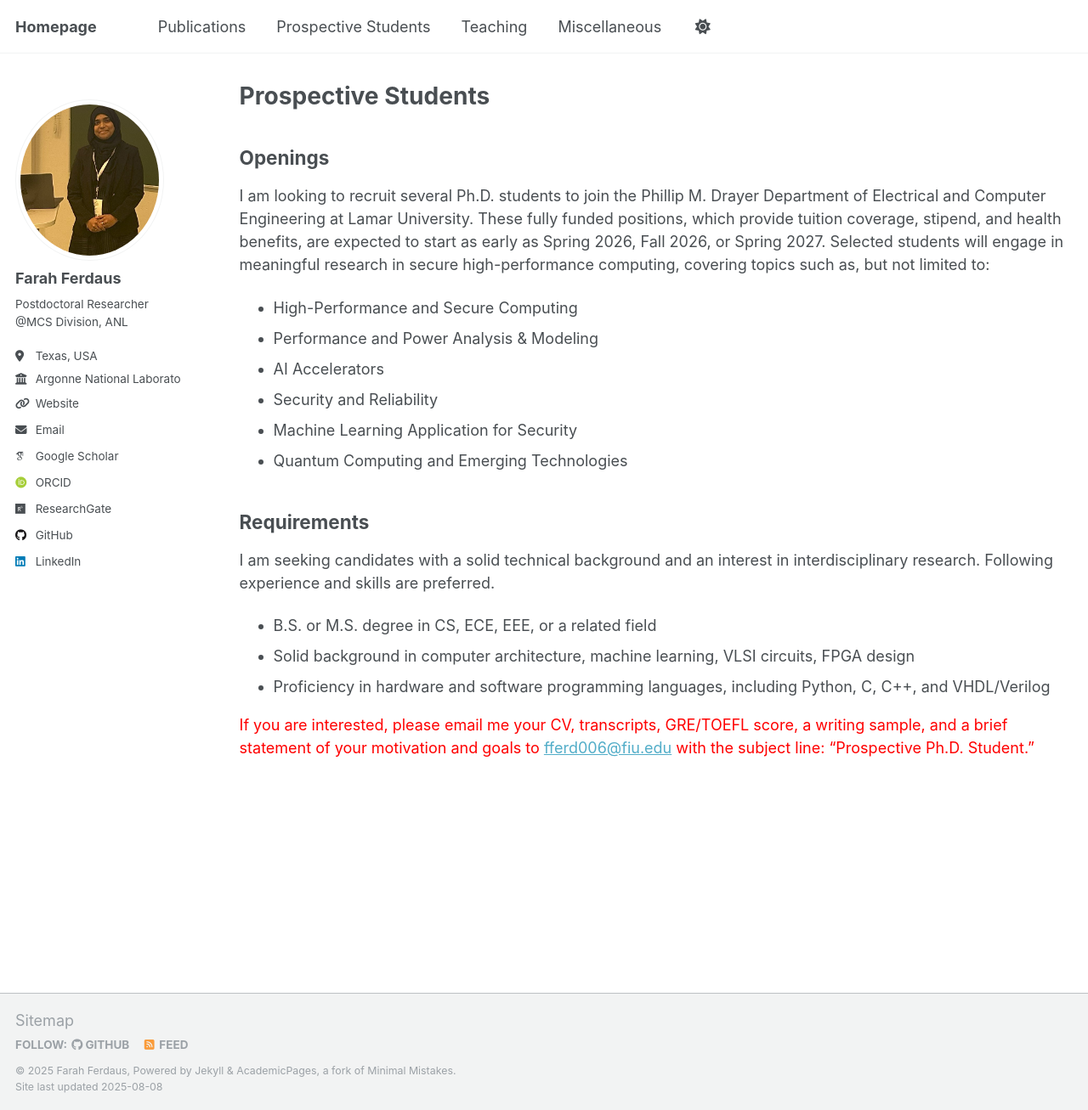
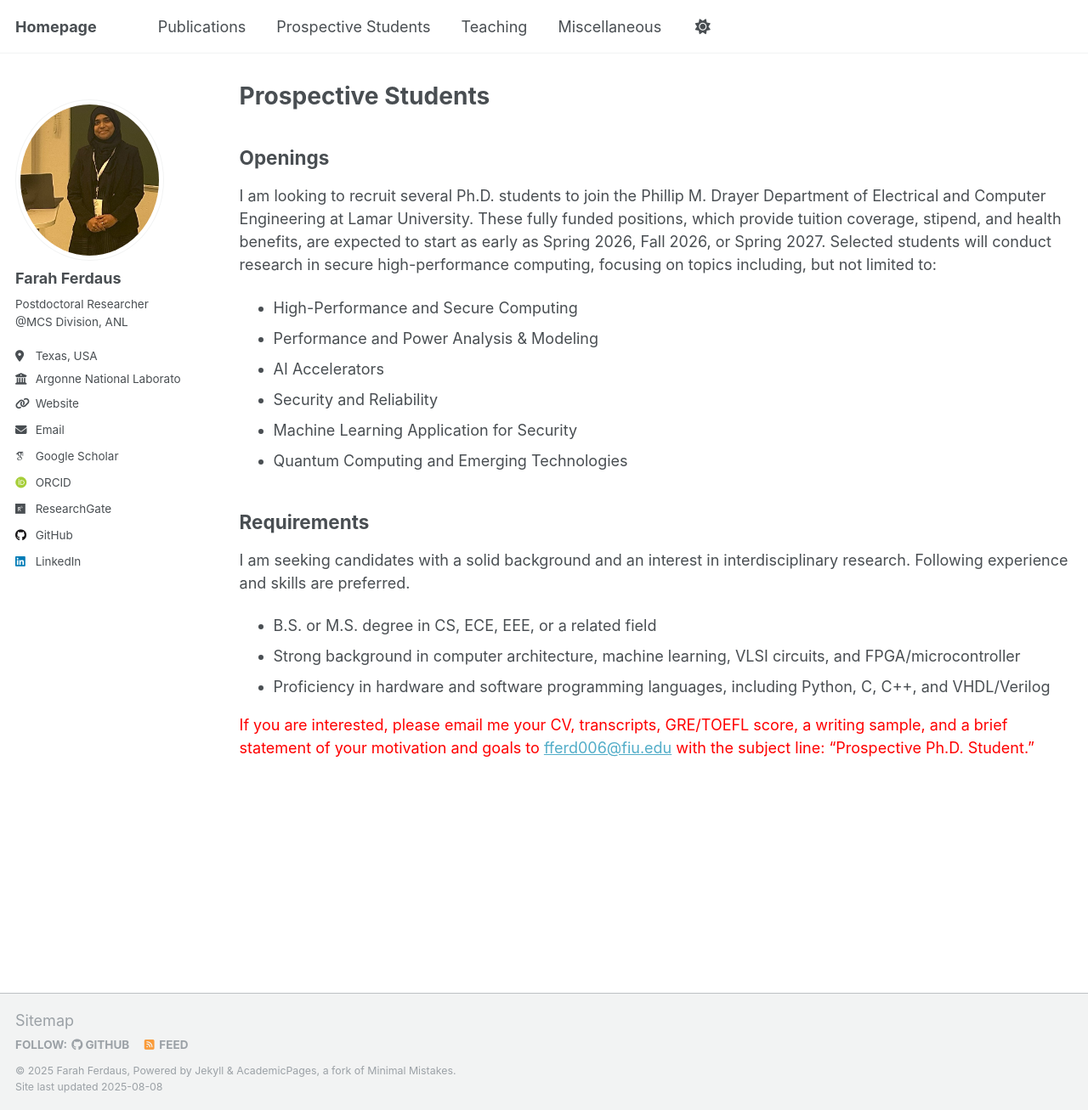
Before and after one commit to fferdaus/fferdaus.github.io, a Jekyll site: the page built from _pages/ProspectiveStudents.md, in a window 1280 px wide and 1307 px high. Shown: the whole window at 85% size. Built offline with Jekyll 4.4.1, drawn with Linux system fonts in a browser that asks for light colours; some web fonts are replaced.

Commit message:
Update ProspectiveStudents.md

```diff
--- a/_pages/ProspectiveStudents.md
+++ b/_pages/ProspectiveStudents.md
@@ -10,7 +10,7 @@ redirect_from:
 
 ## Openings
 
-I am looking to recruit several Ph.D. students to join the Phillip M. Drayer Department of Electrical and Computer Engineering at Lamar University. These fully funded positions, which provide tuition coverage, stipend, and health benefits, are expected to start as early as Spring 2026, Fall 2026, or Spring 2027. Selected students will engage in meaningful research in secure high-performance computing, covering topics such as, but not limited to:
+I am looking to recruit several Ph.D. students to join the Phillip M. Drayer Department of Electrical and Computer Engineering at Lamar University. These fully funded positions, which provide tuition coverage, stipend, and health benefits, are expected to start as early as Spring 2026, Fall 2026, or Spring 2027. Selected students will conduct research in secure high-performance computing, focusing on topics including, but not limited to:
 
 - High-Performance and Secure Computing
 - Performance and Power Analysis & Modeling
@@ -22,10 +22,10 @@ I am looking to recruit several Ph.D. students to join the Phillip M. Drayer Dep
 
 ## Requirements
 
-I am seeking candidates with a solid technical background and an interest in interdisciplinary research. Following experience and skills are preferred.
+I am seeking candidates with a solid background and an interest in interdisciplinary research. Following experience and skills are preferred.
 
 - B.S. or M.S. degree in CS, ECE, EEE, or a related field
-- Solid background in computer architecture, machine learning, VLSI circuits, FPGA design
+- Strong background in computer architecture, machine learning, VLSI circuits, and FPGA/microcontroller
 - Proficiency in hardware and software programming languages, including Python, C, C++, and VHDL/Verilog
 
 
```
